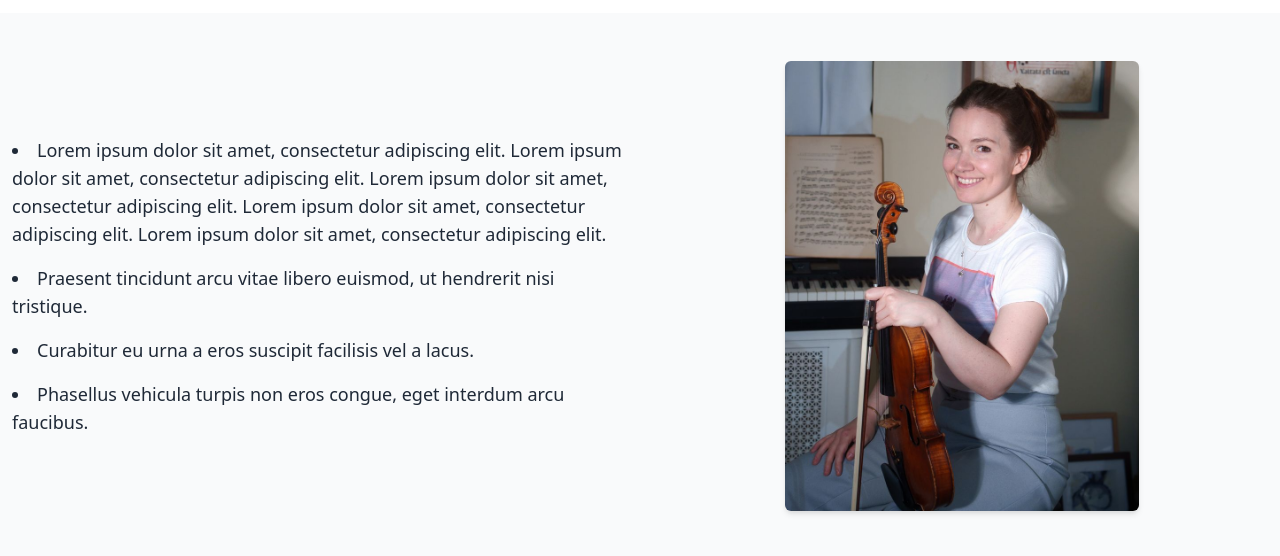
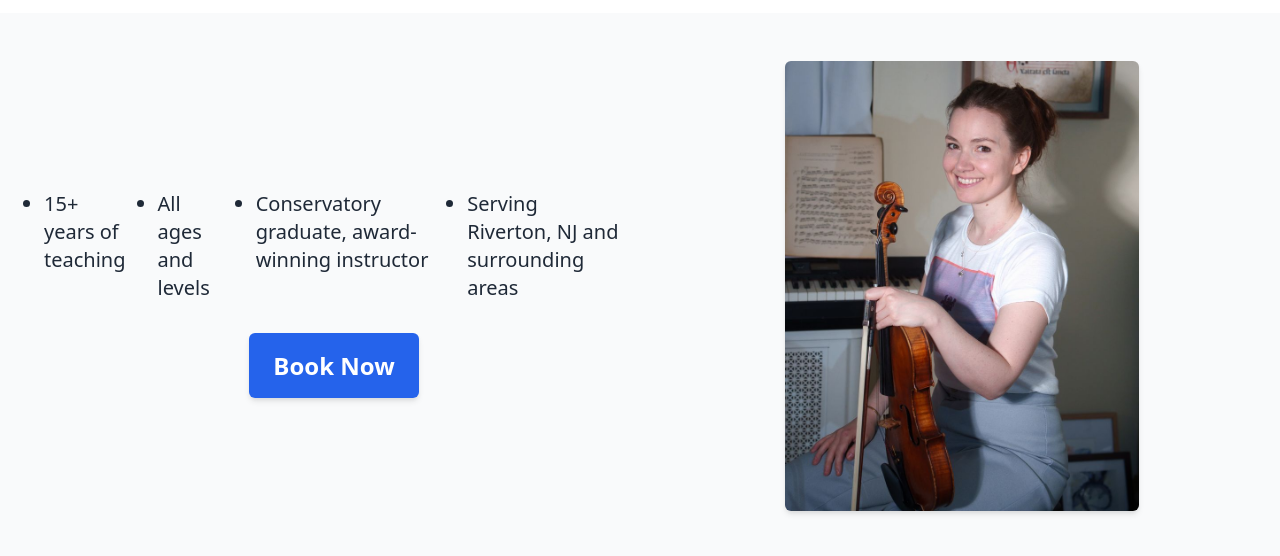
Before and after one commit to PavelPilipenk/alisa_clone, a plain HTML site: page index.html in a window 1280 px wide. Shown: the part 167-723 px from the top of the page. Drawn offline with nearby package versions, Linux system fonts and the light colour scheme; grey boxes are pictures that could not be loaded.

Commit message:
wrapping up the day

```diff
--- a/index.html
+++ b/index.html
@@ -73,17 +73,27 @@
     </h6>
   </div>
   </div>
+
   <div class="py-5 bg-gray-50">
     <div class="container mx-auto">
       <div class="grid grid-cols-1 md:grid-cols-2 gap-8 items-center">
         <!-- Left Section: Bullet Points -->
-        <div>
-          <ul class="list-disc list-inside text-gray-800 text-lg space-y-4">
-            <li>Lorem ipsum dolor sit amet, consectetur adipiscing elit. Lorem ipsum dolor sit amet, consectetur adipiscing elit. Lorem ipsum dolor sit amet, consectetur adipiscing elit. Lorem ipsum dolor sit amet, consectetur adipiscing elit. Lorem ipsum dolor sit amet, consectetur adipiscing elit.</li>
-            <li>Praesent tincidunt arcu vitae libero euismod, ut hendrerit nisi tristique.</li>
-            <li>Curabitur eu urna a eros suscipit facilisis vel a lacus.</li>
-            <li>Phasellus vehicula turpis non eros congue, eget interdum arcu faucibus.</li>
+        <div class="md:pl-8">
+          <ul class="list-disc space-x-8 md:flex text-gray-800 lg:text-xl">
+            <li>15+ years of teaching</li>
+            <li>All ages and levels</li>
+            <li>Conservatory graduate, award-winning instructor</li>
+            <li>Serving Riverton, NJ and surrounding areas</li>
           </ul>
+          <br>
+          <!-- BOOK NOW Button -->
+          <div class="mt-6 text-center">
+            <a
+              href="#contact_form"
+              class="text-2xl font-bold text-white bg-blue-600 hover:bg-blue-700 px-6 py-3 rounded shadow-md">
+              Book Now
+            </a>
+          </div>
         </div>
 
         <!-- Right Section: Image -->
@@ -98,6 +108,9 @@
       </div>
     </div>
   </div>
+
+
+
 
   <div class="video-container">
     <iframe
@@ -129,7 +142,7 @@
         </div>
 
             <!-- Right Column: Form -->
-            <div class="col-md-6">
+            <div id="contact_form" class="col-md-6">
                 <div class="bg-gray-100 p-4 rounded-md shadow-sm">
                     <div class="text-center">
                         <h1 class="my-3 text-3xl font-semibold">
```
Also changed, not shown: styles.css (line endings or trailing spaces).
